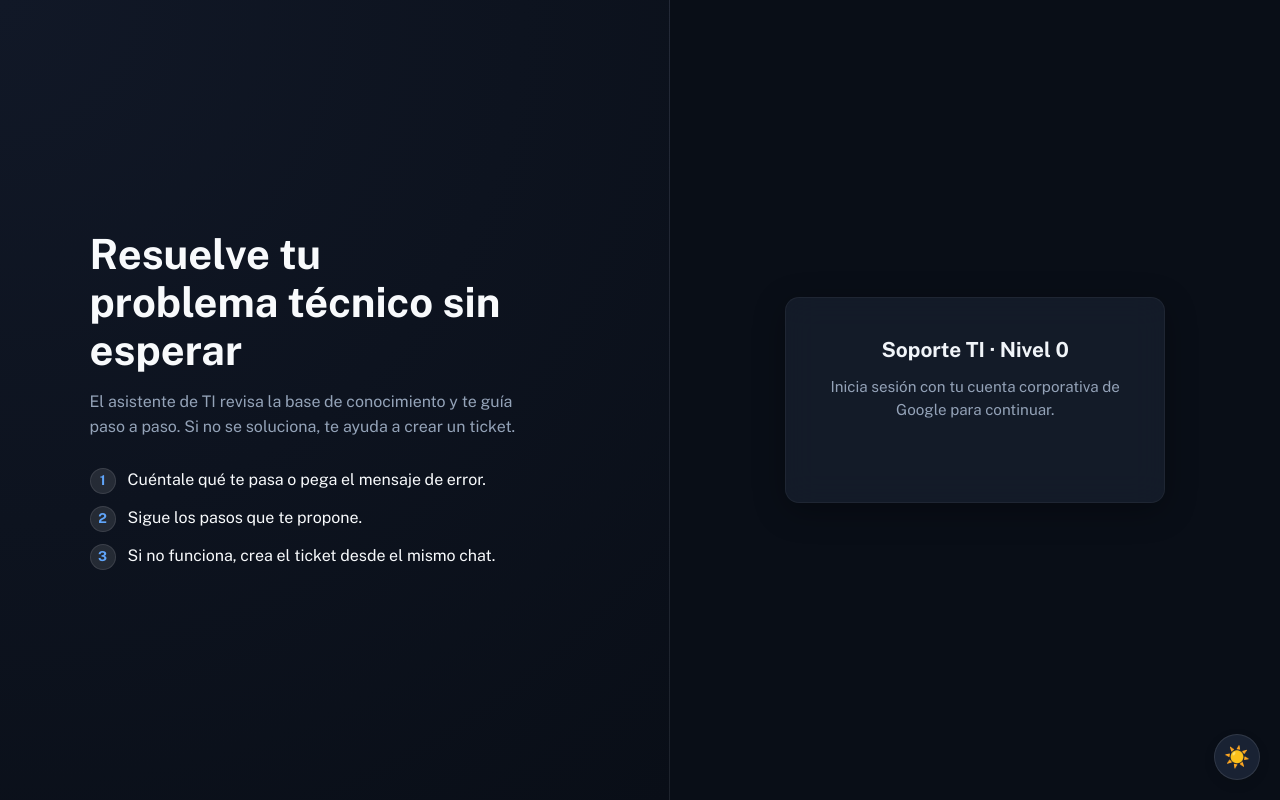
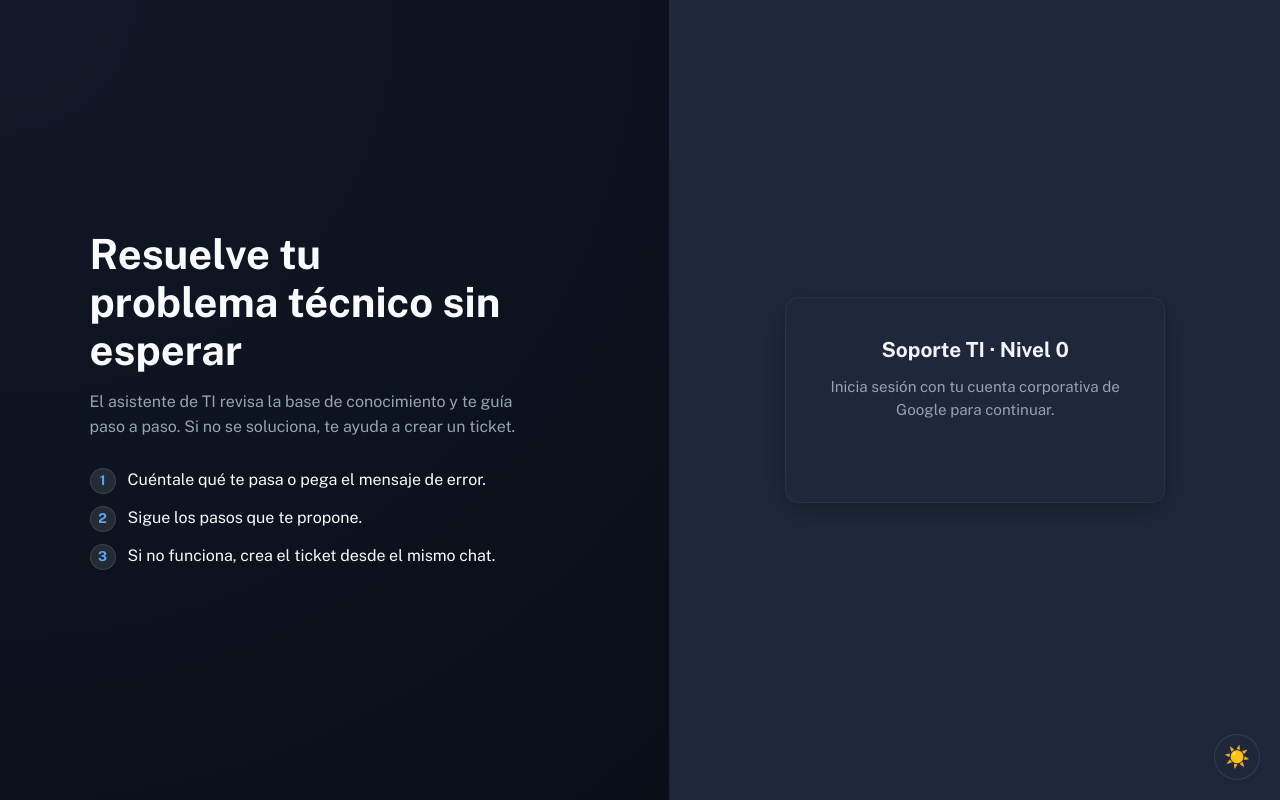
Before and after one commit to ronmardi/agente, a website: page public/index.html in a window 1280 px wide. Both pictures are taken after a click on the button "Cambiar tema". Drawn offline with nearby package versions, Linux system fonts and the light colour scheme; no server answers.

```diff
--- a/public/index.html
+++ b/public/index.html
@@ -129,6 +129,7 @@
 
   /* Corrección de Login */
   body.dark-theme .lado { background: radial-gradient(circle at top left, #111827, #090e17); border-right: 1px solid var(--linea); }
+  body.dark-theme .acceso { background: #1e293b; }
   body.dark-theme .lado h1, body.dark-theme .lado ul span { color: #f8fafc; }
   body.dark-theme .lado p { color: #94a3b8; }
   body.dark-theme .lado li b { background: rgba(255, 255, 255, 0.1); color: #60a5fa; border: 1px solid rgba(255, 255, 255, 0.1); }
```
